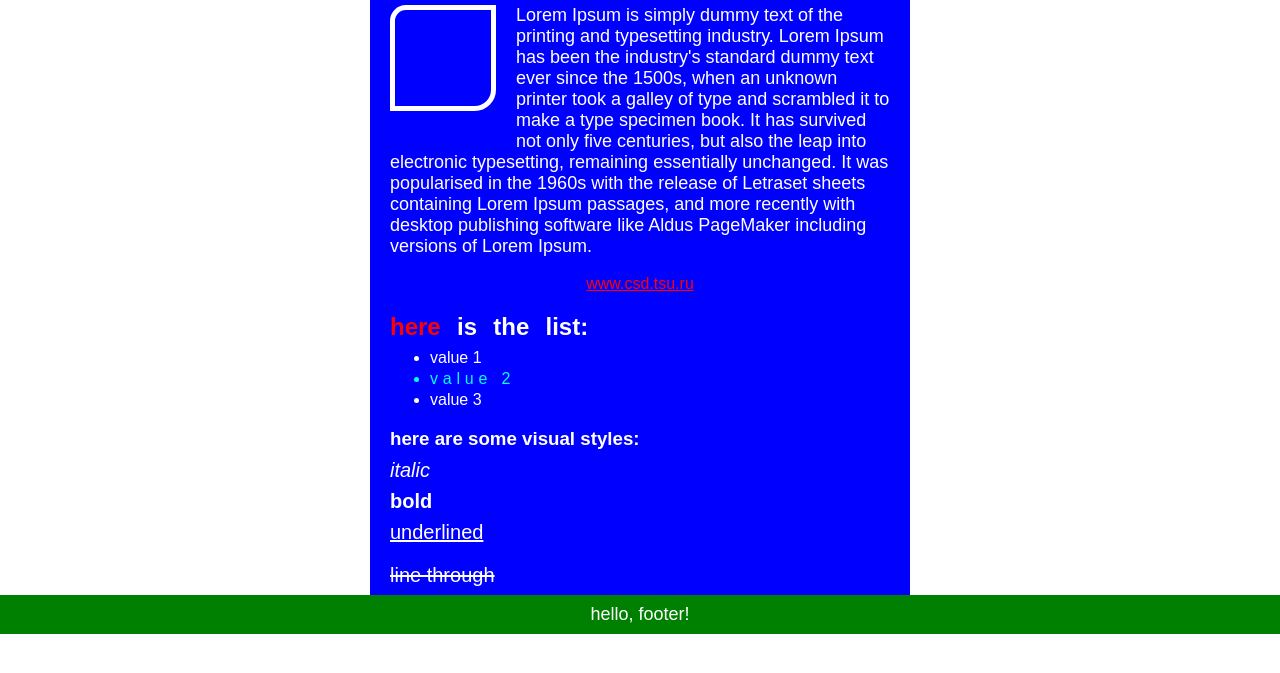
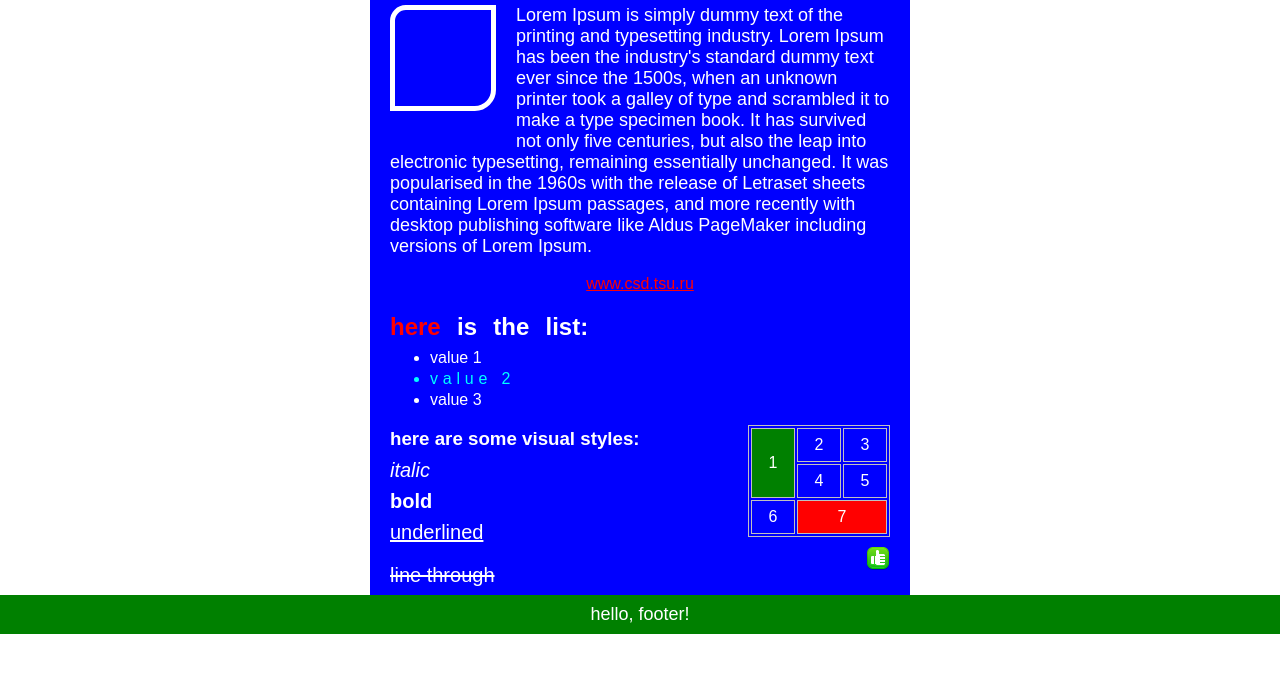
Before and after one commit to dweller4085/932020.biryukov.mark.labs, a plain HTML site: page lab1/index.html in a window 1280 px wide. Shown: the part 123-796 px from the top of the page. Drawn offline with Linux system fonts and the light colour scheme.

Commit message:
finished lab1

```diff
--- a/lab1/index.html
+++ b/lab1/index.html
@@ -4,8 +4,8 @@
 	<meta charset='utf-8'>
     <meta name='author' content='mkb'>
     <base href='.'>
-    <link rel='stylesheet' type='text/css' href='style.css'/>
-    <link rel='icon' href='content/thumbs_up.png'/>
+    <link rel='stylesheet' type='text/css' href='style.css'>
+    <link rel='icon' href='content/thumbs_up.png'>
 	<title>lab1</title>
 </head>
 <body>
@@ -18,11 +18,11 @@
             <p style='font-size: 18px'>Lorem Ipsum is simply dummy text of the printing and typesetting industry. Lorem Ipsum has been the industry's standard dummy text ever since the 1500s, when an unknown printer took a galley of type and scrambled it to make a type specimen book. It has survived not only five centuries, but also the leap into electronic typesetting, remaining essentially unchanged. It was popularised in the 1960s with the release of Letraset sheets containing Lorem Ipsum passages, and more recently with desktop publishing software like Aldus PageMaker including versions of Lorem Ipsum.</p>
         </section>
         </div>
-        <div id='link'>
-        <nav>
+
+        <div id='link'><nav>
             <a style='color: red' href='http://www.csd.tsu.com'>www.csd.tsu.ru</a>
-        </nav>
-        </div>
+        </nav></div>
+
         <div id='list'>
             <h2 style='word-spacing: .4em; margin-bottom: -8px'><span style='color: red'>here</span> is the list:</h2>
             <ul>
@@ -31,6 +31,27 @@
                 <li>value 3</li>
             </ul>
         </div>
+
+        <div id='table_and_icon'>
+            <table style='border: solid 1px silver;'>
+                <tr>
+                    <td rowspan='2' style='background-color:green;'>1</td>
+                    <td>2</td>
+                    <td>3</td>
+                </tr>
+                <tr>
+                    <td>4</td>
+                    <td>5</td>
+                </tr>
+                <tr>
+                    <td>6</td>
+                    <td colspan='2' style='background-color:red;'>7</td>
+                </tr>
+            </table>
+
+            <img style='float:right; margin-top: 10px;' src='content/thumbs_up.png' alt='thumbs_up.png'>
+        </div>
+
         <div id='vis_styles'>
             <h3 style='font-weight: bold; margin-bottom: .5em'>here are some visual styles:</h3>
             <p ><i>italic</i></p>
@@ -38,9 +59,8 @@
             <p><u>underlined</u></p>
             <p style='margin-top: 1em'><del>line through</del></p>
         </div>
-        <div id='table_and_icon'>
 
-        </div>
+
     </div></main>
     <footer>hello, footer!</footer>
 </body>
--- a/lab1/style.css
+++ b/lab1/style.css
@@ -19,6 +19,8 @@ body {
 main {
     display: flex;
     justify-content: center;
+    min-height: 480px;
+    min-width: 640px;
 }
 
 header {
@@ -59,3 +61,14 @@ footer {
     margin-bottom: 34px;
     float: left;
 }
+
+#table_and_icon {
+    float: right;
+}
+
+td {
+    width: 40px;
+    height: 30px;
+    border: solid 1px silver;
+    text-align: center;
+}
```
